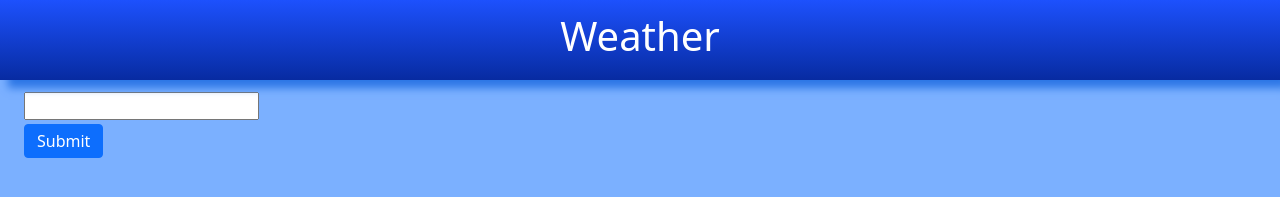
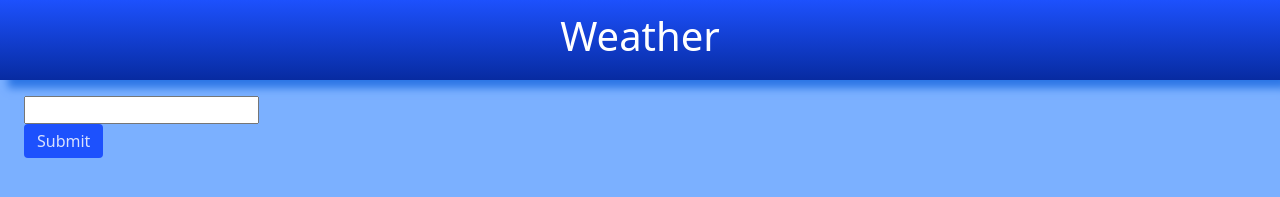
Before and after one commit to bthalpin/Weather-Forecast, a plain HTML site: page index.html in a window 1280 px wide. Drawn offline with nearby package versions, Linux system fonts and the light colour scheme.

Commit message:
Update css

```diff
--- a/assets/css/style.css
+++ b/assets/css/style.css
@@ -1,36 +1,32 @@
 :root {
     --shadow-color:rgb(45, 119, 230);
+    --main-background:rgb(123, 176, 255);
 }
 *{
-    margin:0;
+    margin:auto;
     padding:0;
     box-sizing: border-box;
 
 }
 body{
-    background-color: rgb(123, 176, 255);
+    background-color: var(--main-background);
 }
 .navbar{
     height: 80px;
     max-width:100vw;
     margin:0;
-    /* background-color: rgb(31, 31, 128); */
     background: linear-gradient(to top,rgb(7, 43, 161),rgb(29, 81, 253));
     box-shadow: 0.5rem 0.5rem 0.5rem var(--shadow-color);
 }
 
 main{
     max-width:1500px;
-    margin:auto;
 }
-.search-container{
-    /* box-shadow: 0.5rem 0.5rem 1rem var(--shadow-color); */
-    padding-bottom:2rem;
-    border-bottom-right-radius: 0.3rem;
+.weather-location{
+    width:fit-content;
 }
+
 .row{
-    /* height:calc(100vh - 80px); */
-    /* margin:0; */
     margin:auto;
 
 }
@@ -38,18 +34,19 @@ main{
 .card{
     box-shadow: 0.5rem 0.5rem 1rem var(--shadow-color);
     background-color: rgb(199, 224, 241);
-    margin: auto;
     border:3px solid rgb(25, 85, 175);
 }
 
-.saved{
+.submit,.saved{
     background-color: rgb(29, 81, 253);
     color:rgb(216, 225, 253);
+    transition: all 0.2s ease-in-out;
+}
+.saved{
     cursor: pointer;
-    transition: all 0.2s ease-in-out;
     max-width: 300px;
 }
-.saved:hover{
+.saved:hover,.submit:hover{
     background-color: rgb(57, 103, 253);
     color:white;
     transform: scale(1.05);
--- a/assets/js/script.js
+++ b/assets/js/script.js
@@ -57,6 +57,7 @@ function currentWeather(data,location){
 
 
     // Current weather data
+    const currentCity = $('<h3>').text(location.toUpperCase())
     const currentTemp = $('<p>').text('Temp: ' + data.current.temp + ' °F')
     const currentWind = $('<p>').text('Wind: ' + data.current.wind_speed + ' MPH')
     const currentHumidity = $('<p>').text('Humidity: ' + data.current.humidity + '%')
@@ -81,7 +82,7 @@ function currentWeather(data,location){
 
     // Append the information to the card
     currentUVIEl.append(currentUVISpan)
-    currentWeatherInfo.append(location.toUpperCase(),currentDate,currentWeatherIcon,currentDescription,currentTemp,currentWind,currentHumidity,currentUVIEl)
+    currentWeatherInfo.append(currentCity,currentDate,currentWeatherIcon,currentDescription,currentTemp,currentWind,currentHumidity,currentUVIEl)
     currentWeatherCard.append(currentWeatherInfo)
     currentWeatherEl.append(currentWeatherCard)
 }
@@ -206,7 +207,7 @@ function loadSavedLocations(){
     // Creates links for saved locations with newer entries on top
     for (let i=savedLocations.length-1;i>=0;i--){
         console.log(savedLocations[i])
-        savedLocationsEl.append($('<div class="text-center text-wrap p-1 m-1 saved rounded"></div>').text(savedLocations[i]).on('click',function(){
+        savedLocationsEl.append($('<div class="text-center text-wrap p-1 my-1 saved rounded"></div>').text(savedLocations[i]).on('click',function(){
             getCoords(savedLocations[i])
         }))
 
--- a/index.html
+++ b/index.html
@@ -19,9 +19,9 @@
             <section class="col-12 col-md-3 my-2 search-container">
                 <section class="row">
                     <section class="col-12">
-                        <form class="weather-location">
-                            <input class="my-1" type="text" id="location" maxlength="50">
-                            <button type="submit" class="btn btn-primary submit py-1">Submit</button>
+                        <form class="weather-location my-2">
+                            <input type="text" id="location" maxlength="50">
+                            <button type="submit" class="btn submit py-1">Submit</button>
                         </form>
                         <section class="saved-locations"></section>
                     </section>
```
